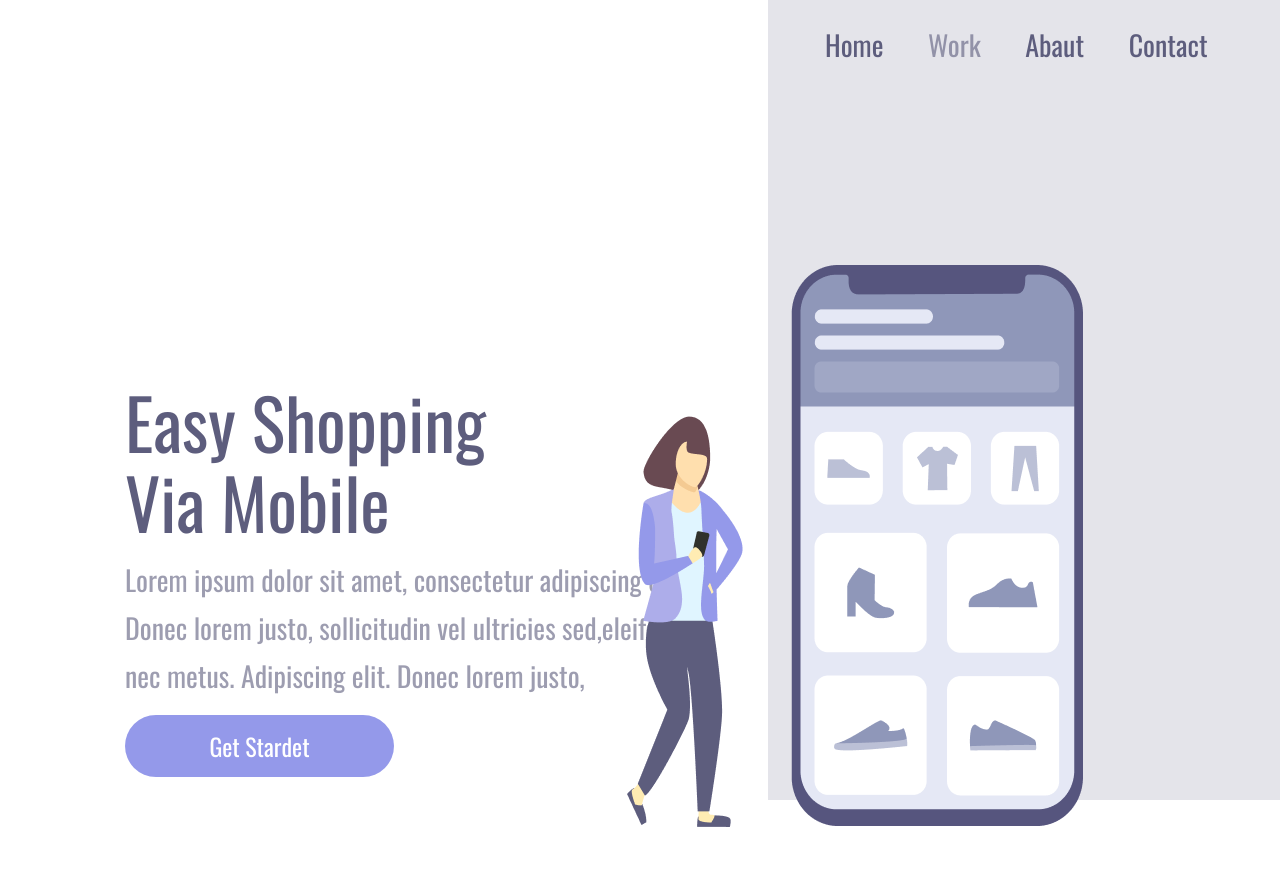
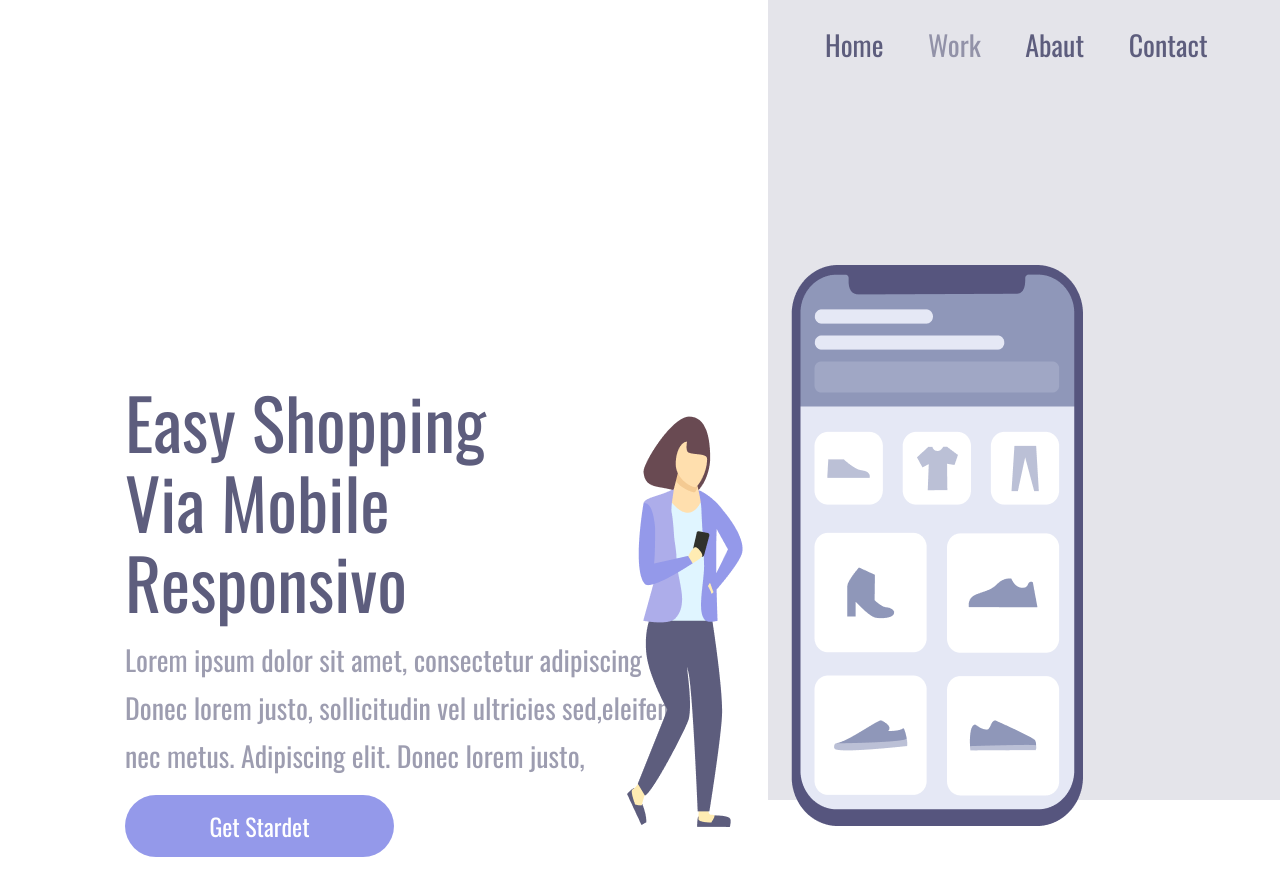
Before and after one commit to DOliveiira/3--Desafio-DevClub, a plain HTML site: page index.html in a window 1280 px wide. Drawn offline with nearby package versions, Linux system fonts and the light colour scheme.

Commit message:
Alteração do titulo no index.html

```diff
--- a/index.html
+++ b/index.html
@@ -12,7 +12,7 @@
 <body>
     <main class="container">
         <section class="section-left">
-            <h1>Easy Shopping Via Mobile</h1>
+            <h1>Easy Shopping Via Mobile Responsivo</h1>
             <p>Lorem ipsum dolor sit amet, consectetur  adipiscing elit. Donec lorem justo, sollicitudin vel ultricies sed,eleifend nec metus. Adipiscing elit. Donec lorem justo, </p>
             <button>Get Stardet</button>
         </section>
```
